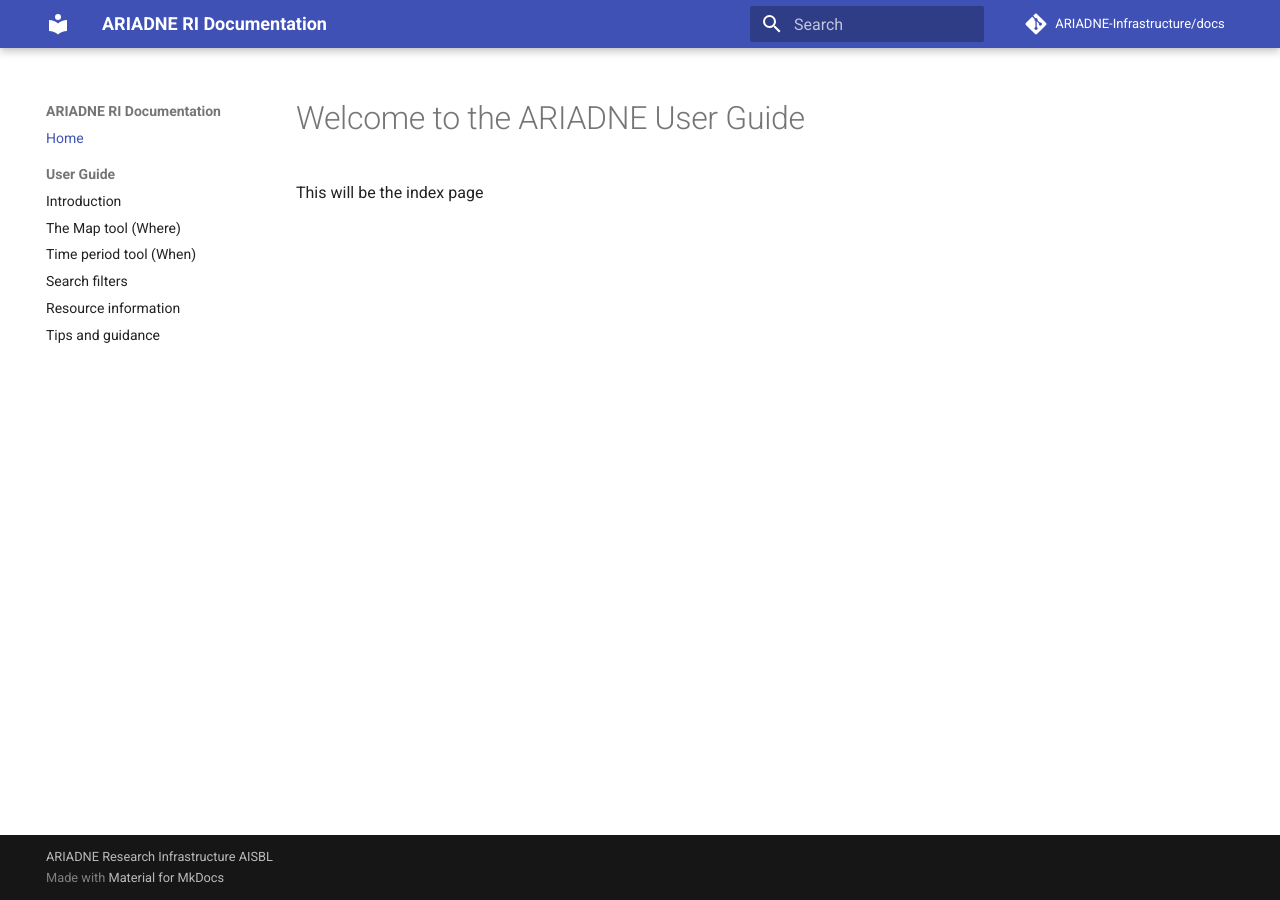
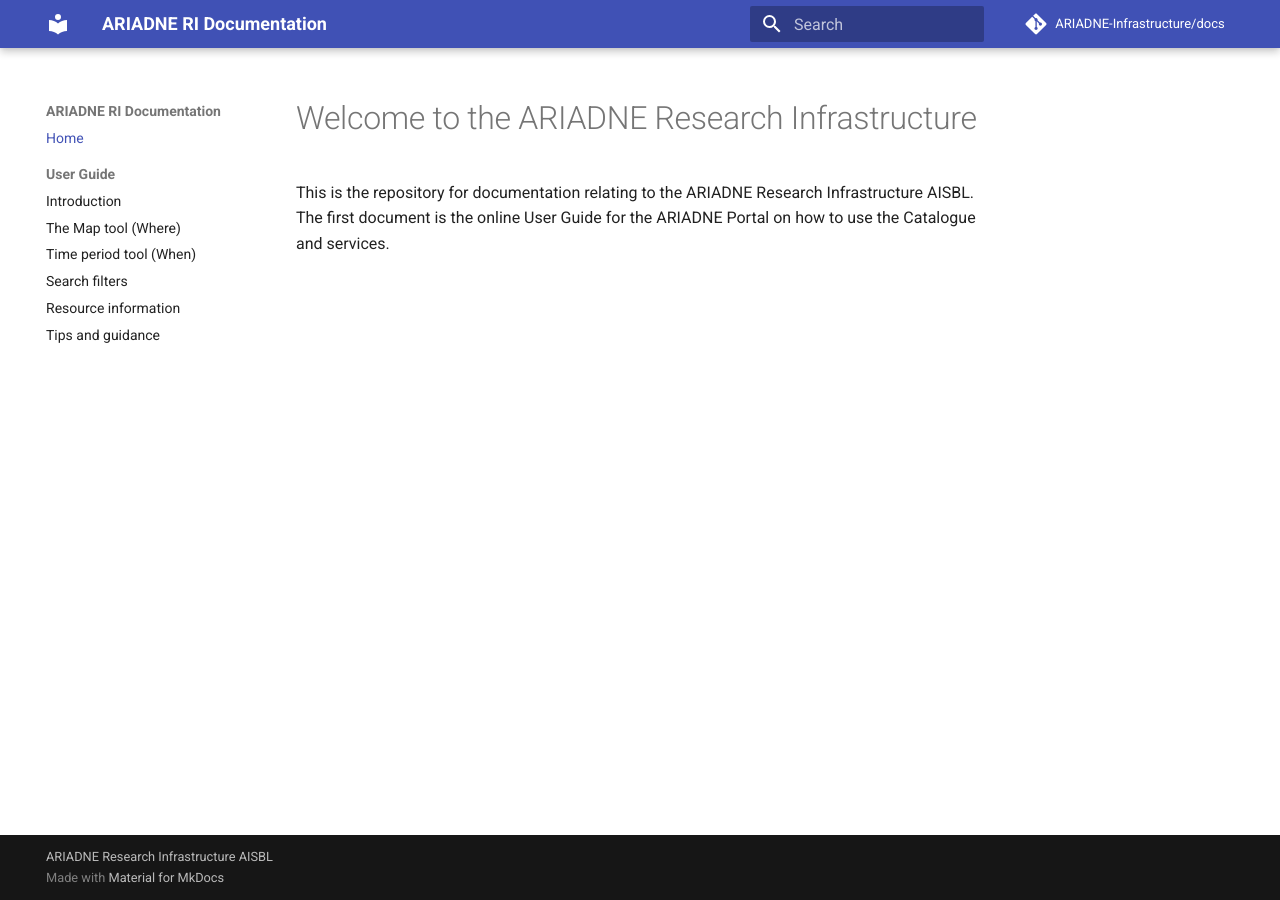
Before and after one commit to uoy-ads/hsds-data-catalogue-docs, an MkDocs documentation site: the page built from docs/index.md, in a window 1280 px wide. Built offline with MkDocs 1.6.1 and Material for MkDocs 9.7.7, drawn with Linux system fonts in a browser that asks for light colours; comment, search, counter and statistics services are not loaded.

Commit message:
Update index.md

```diff
--- a/docs/index.md
+++ b/docs/index.md
@@ -1,3 +1,3 @@
-# Welcome to the ARIADNE User Guide
+# Welcome to the ARIADNE Research Infrastructure
 
-This will be the index page
+This is the repository for documentation relating to the ARIADNE Research Infrastructure AISBL. The first document is the online User Guide for the ARIADNE Portal on how to use the Catalogue and services.
```
